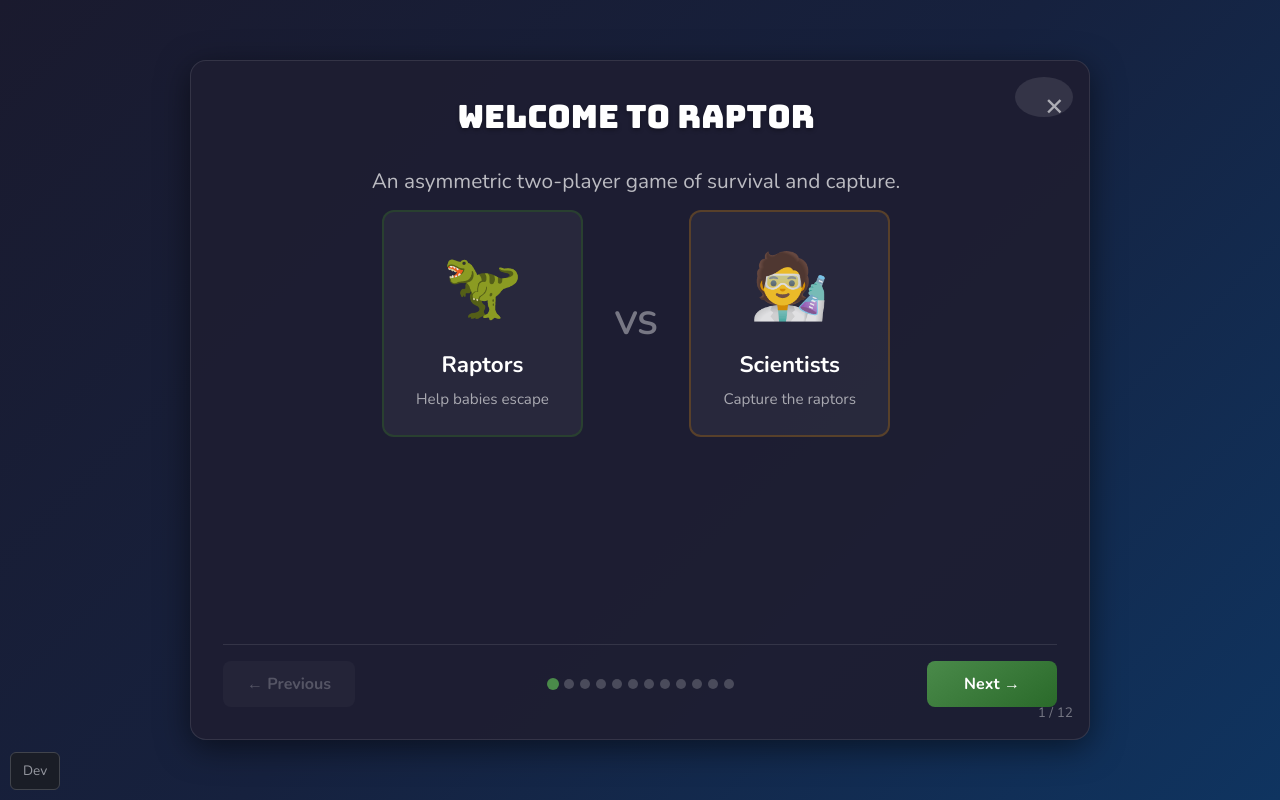
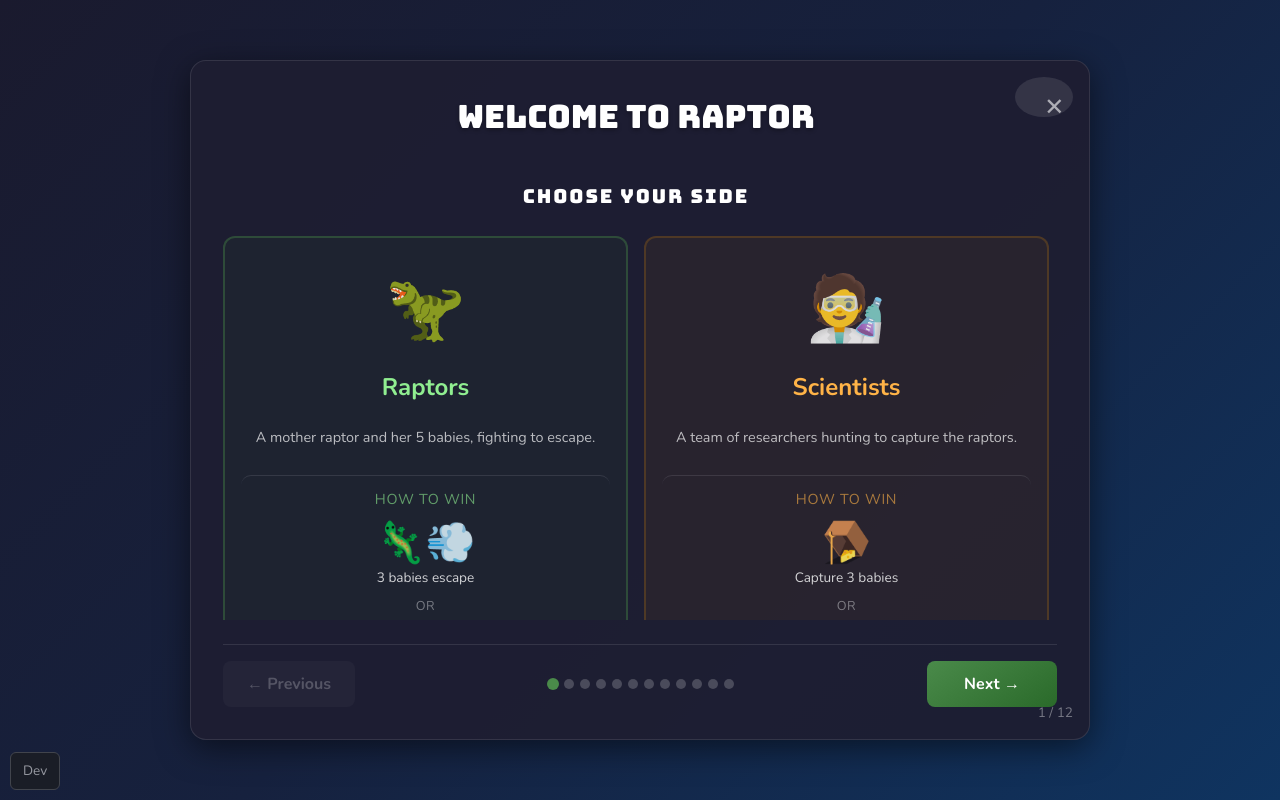
Before and after one commit to pooriajr/raptor, a React (Vite) app: page / in a window 1280 px wide. Both pictures are taken after a click on the button "How to Play". Built offline with nearby package versions, Linux system fonts and the light colour scheme.

Commit message:
tutorial text

```diff
--- a/src/Tutorial.css
+++ b/src/Tutorial.css
@@ -165,7 +165,165 @@
   margin: 0.4rem 0;
 }
 
-/* Intro slide */
+/* Intro slide - new 2-column layout */
+.slide-content.intro-new {
+  display: flex;
+  flex-direction: column;
+  gap: 1rem;
+}
+
+.intro-choose-side {
+  text-align: center;
+  font-size: 1.25rem;
+  color: rgba(255, 255, 255, 0.8);
+  margin: 0 0 0.5rem;
+  text-transform: uppercase;
+  letter-spacing: 0.1em;
+  font-weight: normal;
+}
+
+.intro-columns {
+  display: grid;
+  grid-template-columns: 1fr 1fr;
+  gap: 1rem;
+}
+
+.intro-column {
+  display: flex;
+  flex-direction: column;
+  align-items: center;
+  gap: 0.5rem;
+  padding: 1.25rem 1rem;
+  border-radius: 12px;
+  background: rgba(255, 255, 255, 0.03);
+  text-align: center;
+}
+
+.intro-column.raptor {
+  border: 2px solid rgba(74, 138, 74, 0.4);
+  background: rgba(45, 90, 39, 0.1);
+}
+
+.intro-column.scientist {
+  border: 2px solid rgba(138, 90, 26, 0.4);
+  background: rgba(138, 90, 26, 0.1);
+}
+
+.intro-column .intro-section {
+  background: transparent;
+  padding: 0.75rem 0 0;
+  margin-top: 0.5rem;
+  border-top: 1px solid rgba(255, 255, 255, 0.1);
+  width: 100%;
+}
+
+.intro-section {
+  background: rgba(255, 255, 255, 0.03);
+  border-radius: 10px;
+  padding: 1rem 1.25rem;
+}
+
+.intro-section.full-width {
+  background: rgba(255, 255, 255, 0.03);
+  padding: 1rem 1.25rem;
+}
+
+.intro-section h3 {
+  margin: 0 0 0.75rem;
+  font-size: 1rem;
+  color: rgba(255, 255, 255, 0.7);
+  text-transform: uppercase;
+  letter-spacing: 0.05em;
+  font-weight: normal;
+}
+
+.intro-section h4 {
+  margin: 0 0 0.75rem;
+  font-size: 0.9rem;
+  color: rgba(255, 255, 255, 0.6);
+  text-transform: uppercase;
+  letter-spacing: 0.05em;
+  font-weight: normal;
+}
+
+.intro-column.raptor .intro-section h4 {
+  color: rgba(144, 238, 144, 0.6);
+}
+
+.intro-column.scientist .intro-section h4 {
+  color: rgba(255, 179, 71, 0.6);
+}
+
+.intro-emoji-large {
+  font-size: 4rem;
+  display: block;
+}
+
+.intro-role-large {
+  font-size: 1.5rem;
+  font-weight: bold;
+  display: block;
+}
+
+.intro-column.raptor .intro-role-large {
+  color: #90ee90;
+}
+
+.intro-column.scientist .intro-role-large {
+  color: #ffb347;
+}
+
+.intro-desc {
+  font-size: 0.9rem;
+  color: rgba(255, 255, 255, 0.7);
+  margin: 0;
+  line-height: 1.4;
+}
+
+/* Win condition visuals */
+.win-condition-visual {
+  display: flex;
+  flex-direction: column;
+  align-items: center;
+  gap: 0.5rem;
+}
+
+.win-option {
+  display: flex;
+  flex-direction: column;
+  align-items: center;
+  gap: 0.25rem;
+}
+
+.win-graphic {
+  font-size: 2.5rem;
+  line-height: 1;
+}
+
+.win-label {
+  font-size: 0.85rem;
+  color: rgba(255, 255, 255, 0.8);
+}
+
+.win-or {
+  font-size: 0.8rem;
+  color: rgba(255, 255, 255, 0.4);
+  text-transform: uppercase;
+  letter-spacing: 0.05em;
+}
+
+.fun-text {
+  font-size: 0.95rem;
+  line-height: 1.5;
+  color: rgba(255, 255, 255, 0.8);
+  margin: 0;
+}
+
+.fun-text strong {
+  color: #ffd700;
+}
+
+/* Intro slide - legacy (keep for reference) */
 .slide-content.intro {
   text-align: center;
 }
@@ -1063,6 +1221,15 @@
     transform: rotate(90deg);
   }
 
+  /* New intro responsive */
+  .intro-columns {
+    grid-template-columns: 1fr;
+  }
+
+  .intro-emoji-large {
+    font-size: 3rem;
+  }
+
   .actions-grid {
     grid-template-columns: 1fr;
   }
--- a/src/Tutorial.tsx
+++ b/src/Tutorial.tsx
@@ -289,20 +289,60 @@ const slides: TutorialSlide[] = [
   {
     title: "Welcome to Raptor",
     content: (
-      <div className="slide-content intro">
-        <p className="intro-text">An asymmetric two-player game of survival and capture.</p>
-        <div className="intro-matchup">
-          <div className="intro-side raptor">
-            <span className="intro-emoji">🦖</span>
-            <span className="intro-role">Raptors</span>
-            <span className="intro-goal">Help babies escape</span>
+      <div className="slide-content intro-new">
+        <h3 className="intro-choose-side">Choose your side</h3>
+
+        <div className="intro-columns">
+          <div className="intro-column raptor">
+            <span className="intro-emoji-large">🦖</span>
+            <span className="intro-role-large">Raptors</span>
+            <p className="intro-desc">A mother raptor and her 5 babies, fighting to escape.</p>
+
+            <div className="intro-section">
+              <h4>How to win</h4>
+              <div className="win-condition-visual">
+                <div className="win-option">
+                  <span className="win-graphic">🦎💨</span>
+                  <span className="win-label">3 babies escape</span>
+                </div>
+                <span className="win-or">or</span>
+                <div className="win-option">
+                  <span className="win-graphic">💀</span>
+                  <span className="win-label">Kill all scientists</span>
+                </div>
+              </div>
+            </div>
           </div>
-          <span className="intro-vs">VS</span>
-          <div className="intro-side scientist">
-            <span className="intro-emoji">🧑‍🔬</span>
-            <span className="intro-role">Scientists</span>
-            <span className="intro-goal">Capture the raptors</span>
+
+          <div className="intro-column scientist">
+            <span className="intro-emoji-large">🧑‍🔬</span>
+            <span className="intro-role-large">Scientists</span>
+            <p className="intro-desc">A team of researchers hunting to capture the raptors.</p>
+
+            <div className="intro-section">
+              <h4>How to win</h4>
+              <div className="win-condition-visual">
+                <div className="win-option">
+                  <span className="win-graphic">🪤</span>
+                  <span className="win-label">Capture 3 babies</span>
+                </div>
+                <span className="win-or">or</span>
+                <div className="win-option">
+                  <span className="win-graphic">💉</span>
+                  <span className="win-label">Sedate the mother</span>
+                </div>
+              </div>
+            </div>
           </div>
+        </div>
+
+        <div className="intro-section full-width">
+          <h3>What makes Raptor fun?</h3>
+          <p className="fun-text">
+            This is a tense, tactical game of clever plays and daring comebacks. Plan your moves in secret, and
+            anticipate your opponent to counter his strategy and maximize your own. Even when your opponent seems to
+            have the upper hand, there are many ways to outwit him and turn the tide. Good luck!
+          </p>
         </div>
       </div>
     ),
```
